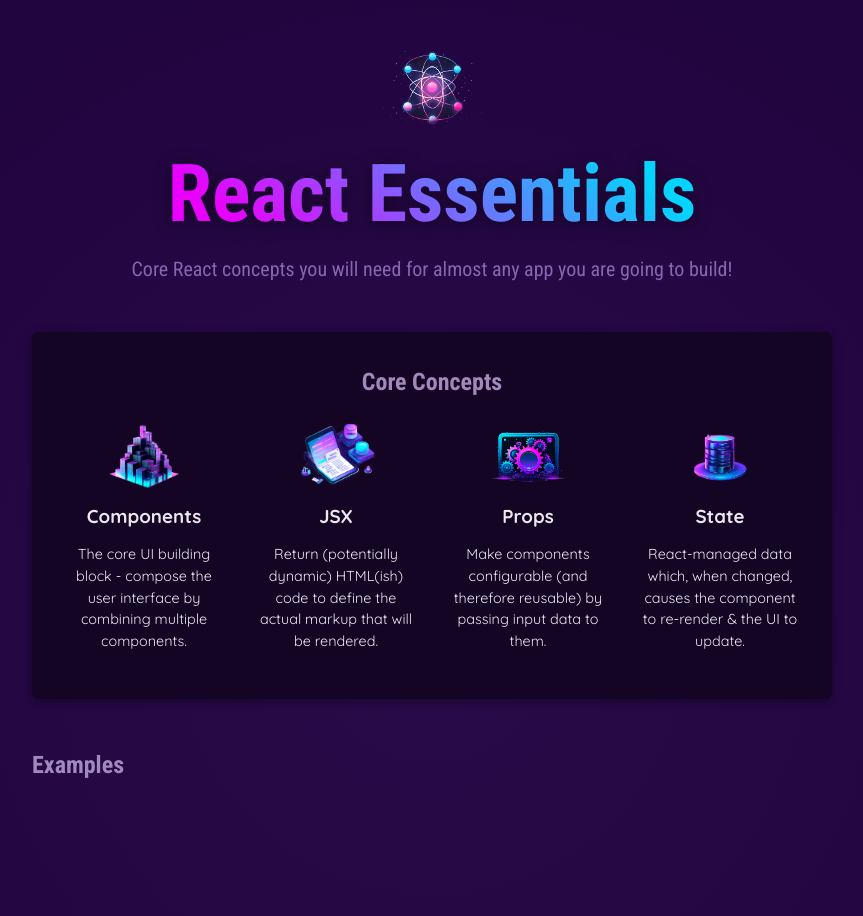
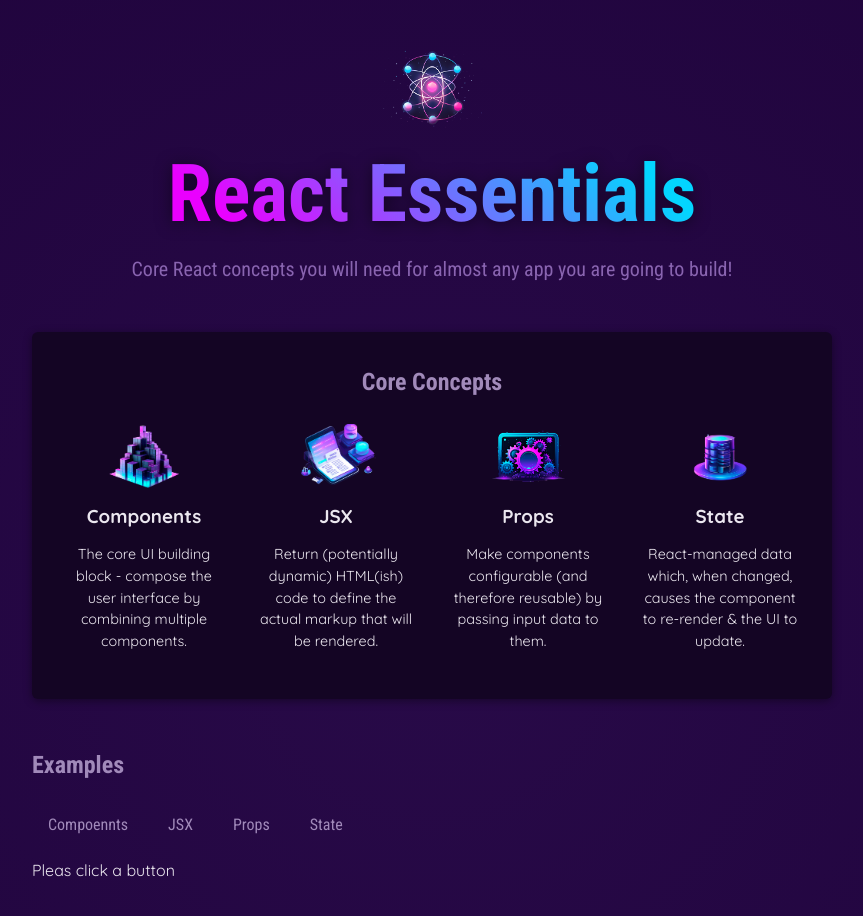
Before and after one commit to poowamin/React-01-starting-project, a React (Vite) app: page / in a window 1280 px wide. Shown: the top 916 px of the page, without its empty margins (208-1071 px from the left). Built offline with nearby package versions, Linux system fonts and the light colour scheme.

Commit message:
EventListener&UseState in React

```diff
--- a/src/App.jsx
+++ b/src/App.jsx
@@ -1,8 +1,22 @@
+import { useState } from "react";
+
 import { CORE_CONCEPTS } from "./data";
 import Header from "./components/Header/Header.jsx";
 import CoreConcept from "./components/CoreConcept/CoreConcept.jsx";
+import TabButton from "./components/TabButton.jsx";
 
 function App() {
+  // let tabcontent = "Please click a button";
+  const [selectedTopic, setSeclectedTopic ] = useState("Pleas click a button");
+
+  function clickHandler(selectButton) {
+    // selectButton => 'components', 'jsx', 'props', 'state'
+    setSeclectedTopic(selectButton);
+    // console.log(selectedTopic);
+  }
+
+  console.log("APP COMPONENT EXECUTING");
+
   return (
     <div>
       <Header />
@@ -23,8 +37,14 @@
         <section id="examples">
           <h2>Examples</h2>
           <menu>
-
+            <TabButton onSelect={() => clickHandler("component")}>
+              Compoennts
+            </TabButton>
+            <TabButton onSelect={() => clickHandler("jsx")}>JSX</TabButton>
+            <TabButton onSelect={() => clickHandler("props")}>Props</TabButton>
+            <TabButton onSelect={() => clickHandler("state")}>State</TabButton>
           </menu>
+          {selectedTopic}
         </section>
       </main>
     </div>
--- a/src/components/TabButton.jsx
+++ b/src/components/TabButton.jsx
@@ -1,3 +1,8 @@
-export default function TabButton() {
-    return
+export default function TabButton({ children, onSelect }) {
+  console.log("TABBUTTON COMPONENT EXECUTING");
+  return (
+    <li>
+      <button onClick={onSelect}>{children}</button>
+    </li>
+  );
 }
--- a/src/data.js
+++ b/src/data.js
@@ -1,31 +1,82 @@
-import componentsImg from './assets/components.png';
-import propsImg from './assets/config.png';
-import jsxImg from './assets/jsx-ui.png';
-import stateImg from './assets/state-mgmt.png';
+import componentsImg from "./assets/components.png";
+import propsImg from "./assets/config.png";
+import jsxImg from "./assets/jsx-ui.png";
+import stateImg from "./assets/state-mgmt.png";
 
 export const CORE_CONCEPTS = [
   {
     image: componentsImg,
-    title: 'Components',
+    title: "Components",
     description:
-      'The core UI building block - compose the user interface by combining multiple components.',
+      "The core UI building block - compose the user interface by combining multiple components.",
   },
   {
     image: jsxImg,
-    title: 'JSX',
+    title: "JSX",
     description:
-      'Return (potentially dynamic) HTML(ish) code to define the actual markup that will be rendered.',
+      "Return (potentially dynamic) HTML(ish) code to define the actual markup that will be rendered.",
   },
   {
     image: propsImg,
-    title: 'Props',
+    title: "Props",
     description:
-      'Make components configurable (and therefore reusable) by passing input data to them.',
+      "Make components configurable (and therefore reusable) by passing input data to them.",
   },
   {
     image: stateImg,
-    title: 'State',
+    title: "State",
     description:
-      'React-managed data which, when changed, causes the component to re-render & the UI to update.',
+      "React-managed data which, when changed, causes the component to re-render & the UI to update.",
   },
 ];
+
+export const EXAMPLES = {
+  components: {
+    title: "Components",
+    description:
+      "Components are the building blocks of React applications. A component is a self-contained module (HTML + optional CSS + JS) that renders some output.",
+    code: `
+function Welcome() {
+  return <h1>Hello, World!</h1>;
+}`,
+  },
+  jsx: {
+    title: "JSX",
+    description:
+      "JSX is a syntax extension to JavaScript. It is similar to a template language, but it has full power of JavaScript (e.g., it may output dynamic content).",
+    code: `
+<div>
+  <h1>Welcome {userName}</h1>
+  <p>Time to learn React!</p>
+</div>`,
+  },
+  props: {
+    title: "Props",
+    description:
+      "Components accept arbitrary inputs called props. They are like function arguments.",
+    code: `
+function Welcome(props) {
+  return <h1>Hello, {props.name}</h1>;
+}`,
+  },
+  state: {
+    title: "State",
+    description:
+      "State allows React components to change their output over time in response to user actions, network responses, and anything else.",
+    code: `
+function Counter() {
+  const [isVisible, setIsVisible] = useState(false);
+
+  function handleClick() {
+    setIsVisible(true);
+  }
+
+  return (
+    <div>
+      <button onClick={handleClick}>Show Details</button>
+      {isVisible && <p>Amazing details!</p>}
+    </div>
+  );
+}`,
+  },
+};
```
